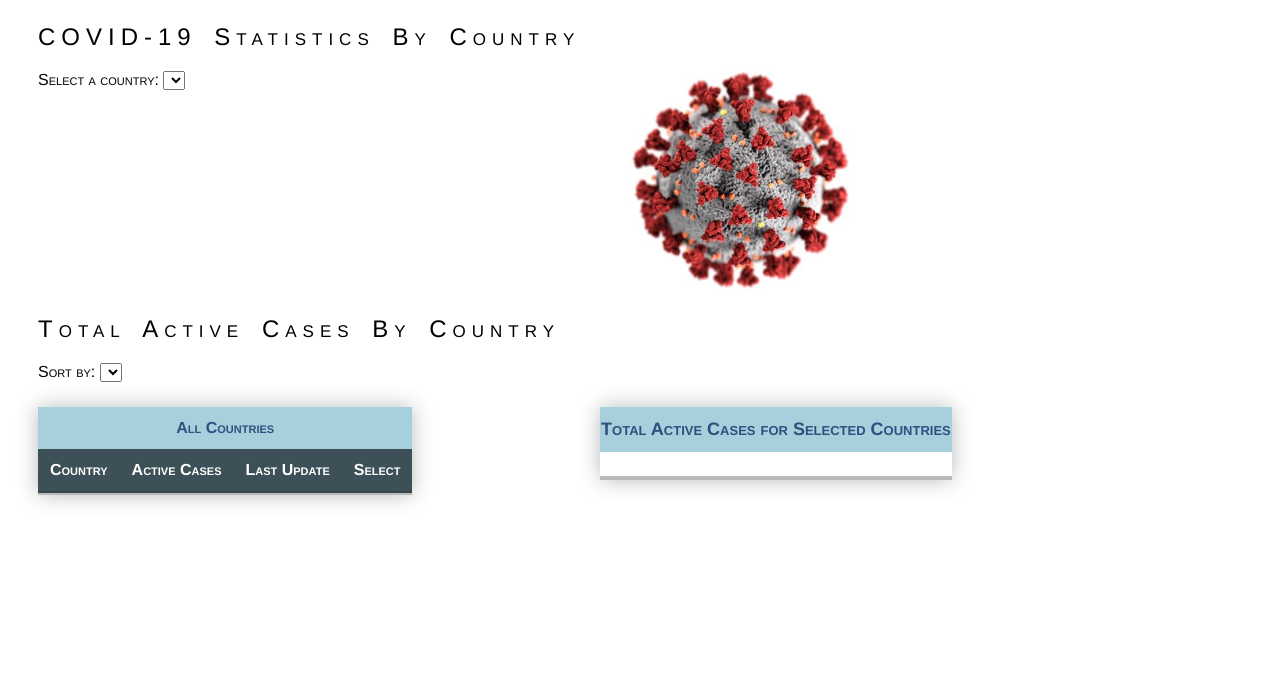
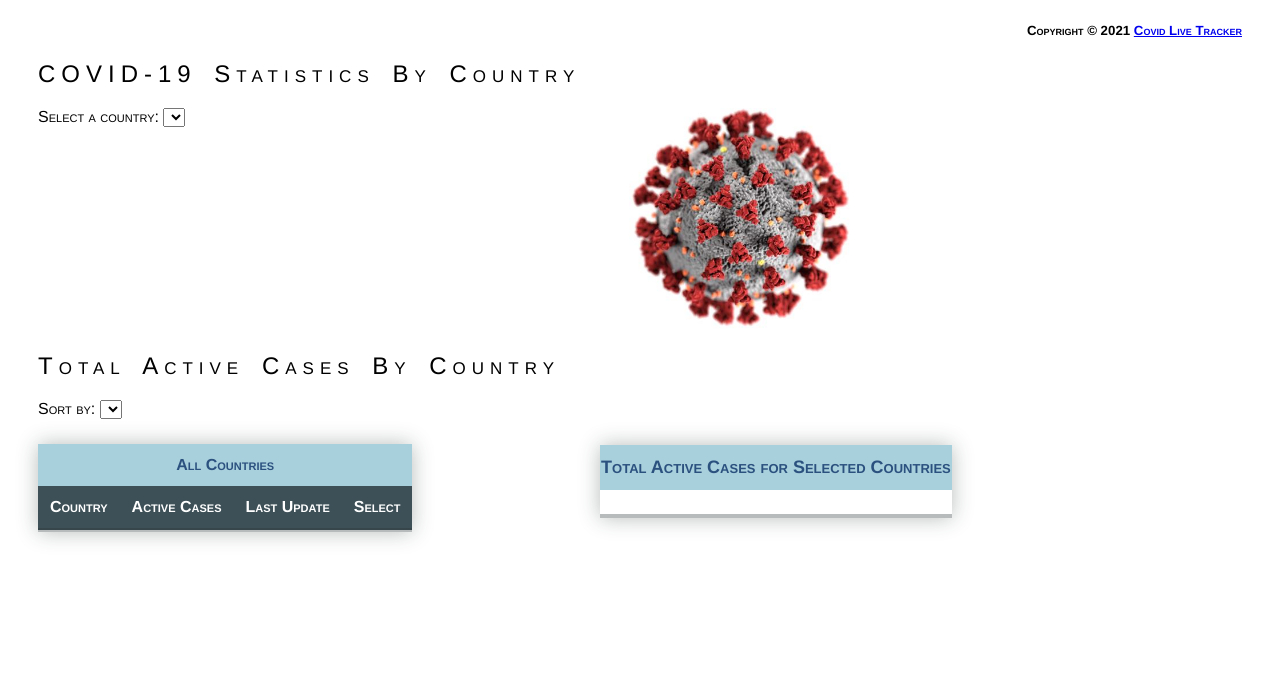
Before and after one commit to csjeon28/Phase-1-Project, a website: page index.html in a window 1280 px wide. Shown: the part 113-800 px from the top of the page. Drawn offline with Linux system fonts and the light colour scheme; no server answers.

Commit message:
added copyright with link

```diff
--- a/index.html
+++ b/index.html
@@ -10,7 +10,10 @@
 
 <body>
     <h1>COVID-19 Live Tracker</h1>
-
+    <h5>
+        Copyright © 2021
+        <a href="https://cj-covid-tracker-vanillajs.herokuapp.com/">Covid Live Tracker</a>
+    </h5>
     <div>
         <h2>COVID-19 Statistics by Country</h2>
         <div id='statistics-by-country'>
@@ -58,7 +61,6 @@
         <div id='popup' style='visibility: visible'>
             <ul id='popup-list'></ul>
         </div>
-
     </div>
 
     <script src='index.js'></script>
--- a/style.css
+++ b/style.css
@@ -14,6 +14,10 @@ h1 {
 img {
     width: 400px;
     float: left;
+}
+
+h5 {
+    text-align: right;
 }
 
 h1, h2 {
```
